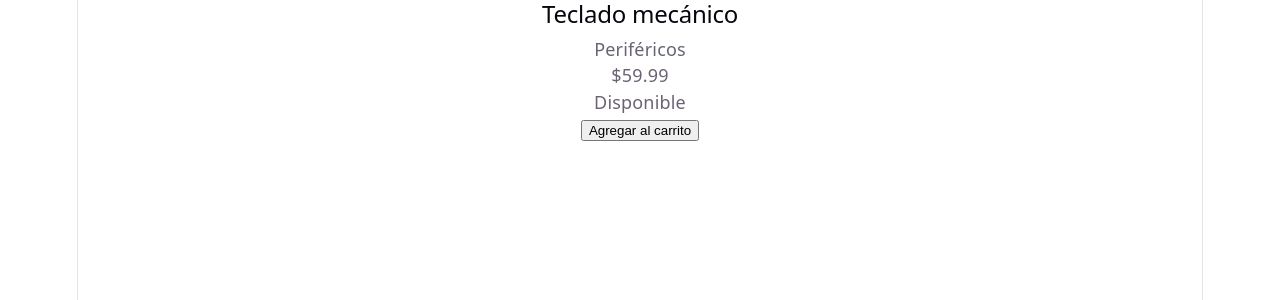
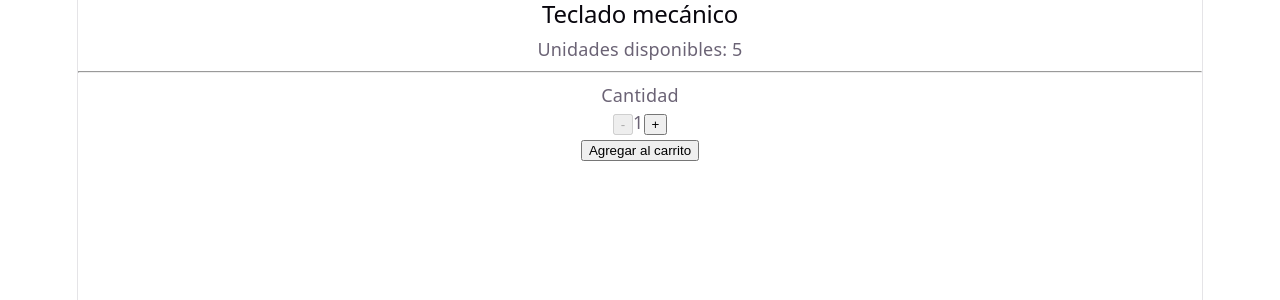
Before and after one commit to Fernando-Dev24/testing-react, a React (Vite) app in the folder react-testing-lab/: page / in a window 1280 px wide. Shown: the top 300 px of the page. Built offline with nearby package versions, Linux system fonts and the light colour scheme.

Commit message:
Finish lesson 17

```diff
--- a/react-testing-lab/package.json
+++ b/react-testing-lab/package.json
@@ -18,6 +18,7 @@
     "@eslint/js": "^10.0.1",
     "@testing-library/jest-dom": "^7.0.1",
     "@testing-library/react": "^16.3.3",
+    "@testing-library/user-event": "^14.6.13",
     "@types/node": "^24.19.2",
     "@types/react": "^19.3.0",
     "@types/react-dom": "^19.3.0",
--- a/react-testing-lab/src/App.tsx
+++ b/react-testing-lab/src/App.tsx
@@ -1,15 +1,17 @@
 import "./App.css";
-import { ProductCard } from "./components/product-card";
+import { QuantitySelector } from "./components/quantity-selector";
 
 function App() {
   return (
     <>
-      <ProductCard
+      {/* <ProductCard
         name="Teclado mecánico"
         category="Periféricos"
         inStock={true}
         price={59.99}
-      />
+      /> */}
+
+      <QuantitySelector stock={5} onAddToCart={() => {}} />
     </>
   );
 }
--- /dev/null
+++ b/react-testing-lab/src/components/quantity-selector.tsx
@@ -0,0 +1,60 @@
+import { useState } from "react";
+
+export type QuantitySelectorProps = {
+  stock: number;
+  onAddToCart: (quantity: number) => void;
+};
+
+export function QuantitySelector({
+  stock,
+  onAddToCart,
+}: QuantitySelectorProps) {
+  const [counter, setCounter] = useState(1);
+
+  const increment = () => {
+    setCounter((val) => Math.min(val + 1, stock));
+  };
+
+  const decrement = () => {
+    setCounter((val) => Math.max(val - 1, 1));
+  };
+
+  return (
+    <article>
+      <div>
+        <h2>Teclado mecánico</h2>
+        <p>Unidades disponibles: {stock}</p>
+      </div>
+
+      <hr />
+
+      <div>
+        <label htmlFor="contador">Cantidad</label>
+        <div>
+          <button
+            aria-label="Disminuir cantidad"
+            disabled={counter <= 1}
+            onClick={decrement}
+          >
+            -
+          </button>
+
+          <output htmlFor="contador" aria-label="Cantidad">
+            {counter}
+          </output>
+
+          <button
+            aria-label="Incrementar cantidad"
+            disabled={counter >= stock}
+            onClick={increment}
+          >
+            +
+          </button>
+        </div>
+
+        {counter >= stock && <p>Has alcanzado el stock disponible</p>}
+        <button onClick={() => onAddToCart(counter)}>Agregar al carrito</button>
+      </div>
+    </article>
+  );
+}
```
Also changed, not shown: 2 other files (tests, documents, lock files or other folders).
